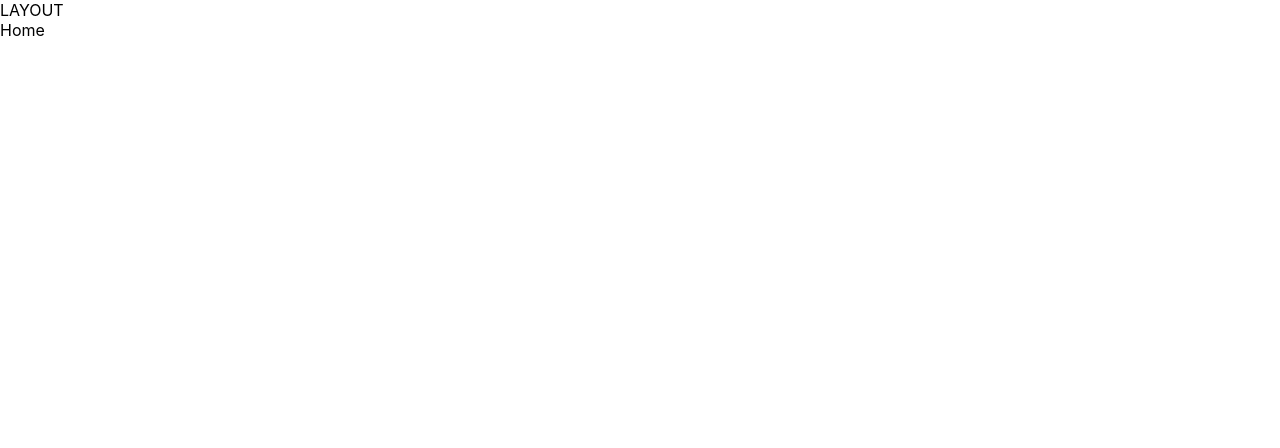
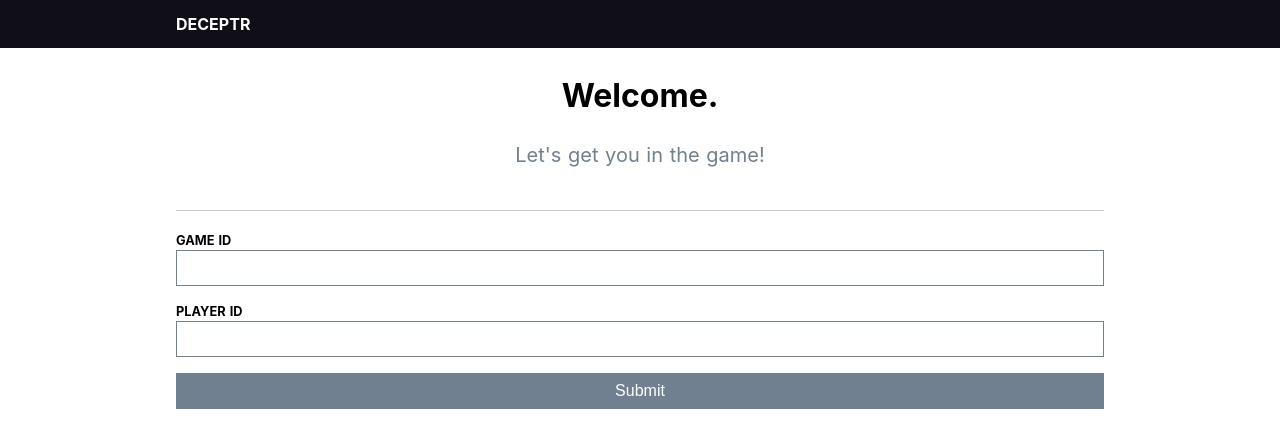
Before and after one commit to phazonoverload/social-deception, a Nuxt app: page / in a window 1280 px wide. Shown: the top 448 px of the page. Built offline with nearby package versions, Linux system fonts and the light colour scheme.

Commit message:
join game, added to firebase

```diff
--- /dev/null
+++ b/components/navigation/TheHeader.vue
@@ -0,0 +1,48 @@
+<template>
+  <header>
+    <div class="container">
+      <n-link to="/">Deceptr</n-link>
+      <span @click="leaveGame" v-if='isInGame'>Leave game</span>
+    </div>
+  </header>
+</template>
+
+<script>
+export default {
+  methods: {
+    leaveGame() {
+      this.$store.dispatch('clearGame').then(() => {
+        this.$router.push('/')
+      })
+    }
+  },
+  computed: {
+    isInGame() {
+      return this.$store.getters.isInGame;
+    }
+  }
+}
+</script>
+
+<style scoped>
+  header {
+    background: var(--dark);
+    color: white;
+    padding: 0.75em 0;
+    text-transform: uppercase;
+    font-weight: bold;
+    margin-bottom: 1.5em;
+  }
+  .container {
+    display: flex;
+    flex-direction: row;
+    justify-content: space-between;
+  }
+  a {
+    color: white;
+    text-decoration: none;
+  }
+  span {
+    cursor: pointer;
+  }
+</style>
--- a/layouts/default.vue
+++ b/layouts/default.vue
@@ -1,11 +1,27 @@
 <template>
   <div>
-    LAYOUT
-    <nuxt />
+    <TheHeader />
+    <div class="container">
+      <nuxt />
+    </div>
   </div>
 </template>
 
+<script>
+import TheHeader from '@/components/navigation/TheHeader';
+
+export default {
+  components: {
+    TheHeader
+  }
+}
+</script>
+
 <style>
+:root {
+  --dark: #100e17;
+}
+
 html {
   font-family: 'Source Sans Pro', -apple-system, BlinkMacSystemFont, 'Segoe UI',
     Roboto, 'Helvetica Neue', Arial, sans-serif;
@@ -16,6 +32,7 @@ html {
   -moz-osx-font-smoothing: grayscale;
   -webkit-font-smoothing: antialiased;
   box-sizing: border-box;
+  text-align: center;
 }
 
 *,
@@ -24,4 +41,32 @@ html {
   box-sizing: border-box;
   margin: 0;
 }
+
+.container {
+  max-width: 960px;
+  margin: 0 auto;
+  padding: 0 1em;
+  line-height: 1.5;
+}
+
+.instruction {
+  font-size: 1.25em;
+  color: slategray;
+  margin-top: 1em;
+  margin-bottom: 1em;
+  padding-bottom: 2em;
+  border-bottom: 1px solid #ccc;
+}
+
+input {
+  width: 100%;
+  border: 1px solid slategrey;
+  font-size: 1em;
+  padding: 0.5em;
+  margin-bottom: 1em;
+}
+input[type="submit"] {
+  background: slategray;
+  color: white;
+}
 </style>
--- a/nuxt.config.js
+++ b/nuxt.config.js
@@ -8,11 +8,10 @@ module.exports = {
   ** Headers of the page
   */
   head: {
-    title: pkg.name,
+    title: "Let's Play a Game",
     meta: [
       { charset: 'utf-8' },
-      { name: 'viewport', content: 'width=device-width, initial-scale=1' },
-      { hid: 'description', name: 'description', content: pkg.description }
+      { name: 'viewport', content: 'width=device-width, initial-scale=1' }
     ],
     link: [
       { rel: 'icon', type: 'image/x-icon', href: '/favicon.ico' }
--- /dev/null
+++ b/pages/game/_id/index.vue
@@ -0,0 +1,15 @@
+<template lang="">
+  <div>
+    GAME PAGE for game {{game_id}}
+  </div>
+</template>
+
+<script>
+export default {
+  data() {
+    return {
+      game_id: this.$route.params.id
+    }
+  }
+}
+</script>
--- a/pages/index.vue
+++ b/pages/index.vue
@@ -1,5 +1,46 @@
 <template>
   <div>
-    Home
+    <h1 class="title">Welcome.</h1>
+    <div class="instruction">
+      Let's get you in the game!
+    </div>
+    <form @submit.prevent="enterLobby">
+      <label for="game">Game ID</label>
+      <input type="text" id="game" v-model="game.game_id" required>
+      <label for="player">Player ID</label>
+      <input type="text" id="player" v-model="game.player_id" required>
+      <input type="submit" value="Submit">
+    </form>
   </div>
 </template>
+
+<script>
+export default {
+  data() {
+    return {
+      game: {
+        game_id: null,
+        player_id: null
+      }
+    }
+  },
+  methods: {
+    enterLobby() {
+      this.game.game_id = this.game.game_id.replace(/\s+/g, '').toUpperCase();
+      this.$store.dispatch('setGame', this.game).then(() => {
+        this.$router.push(`/game/${this.game.game_id}`);
+      })
+    }
+  }
+}
+</script>
+
+<style scoped>
+  label {
+    text-transform: uppercase;
+    font-weight: bold;
+    font-size: 0.8em;
+    text-align: left;
+    display: block;
+  }
+</style>
--- /dev/null
+++ b/pages/orchestrator/index.vue
@@ -0,0 +1,9 @@
+<template>
+  <div id="orchestrator">
+    Orchestrator
+  </div>
+</template>
+
+<script>
+
+</script>
--- /dev/null
+++ b/store/index.js
@@ -0,0 +1,34 @@
+export const state = () => ({
+  baseUrl: 'https://deceptr.firebaseio.com/',
+  game: undefined
+});
+
+export const mutations = {
+  setGame(state, payload) {
+    state.game = payload;
+  },
+  clearGame(state) {
+    state.game = undefined;
+  }
+};
+
+export const actions = {
+  setGame(vuexContext, payload) {
+    return this.$axios.$post(vuexContext.state.baseUrl + '/users.json', {
+      ...payload,
+      created: new Date()
+    }).then(data => {
+      console.log(data);
+      vuexContext.commit("setGame", {...payload, firebase_id: data.name});
+    }).catch(e => console.log(e));
+  },
+  clearGame(vuexContext) {
+    vuexContext.commit('clearGame');
+  }
+};
+
+export const getters = {
+  isInGame(state) {
+    return state.game != undefined;
+  }
+}
```
